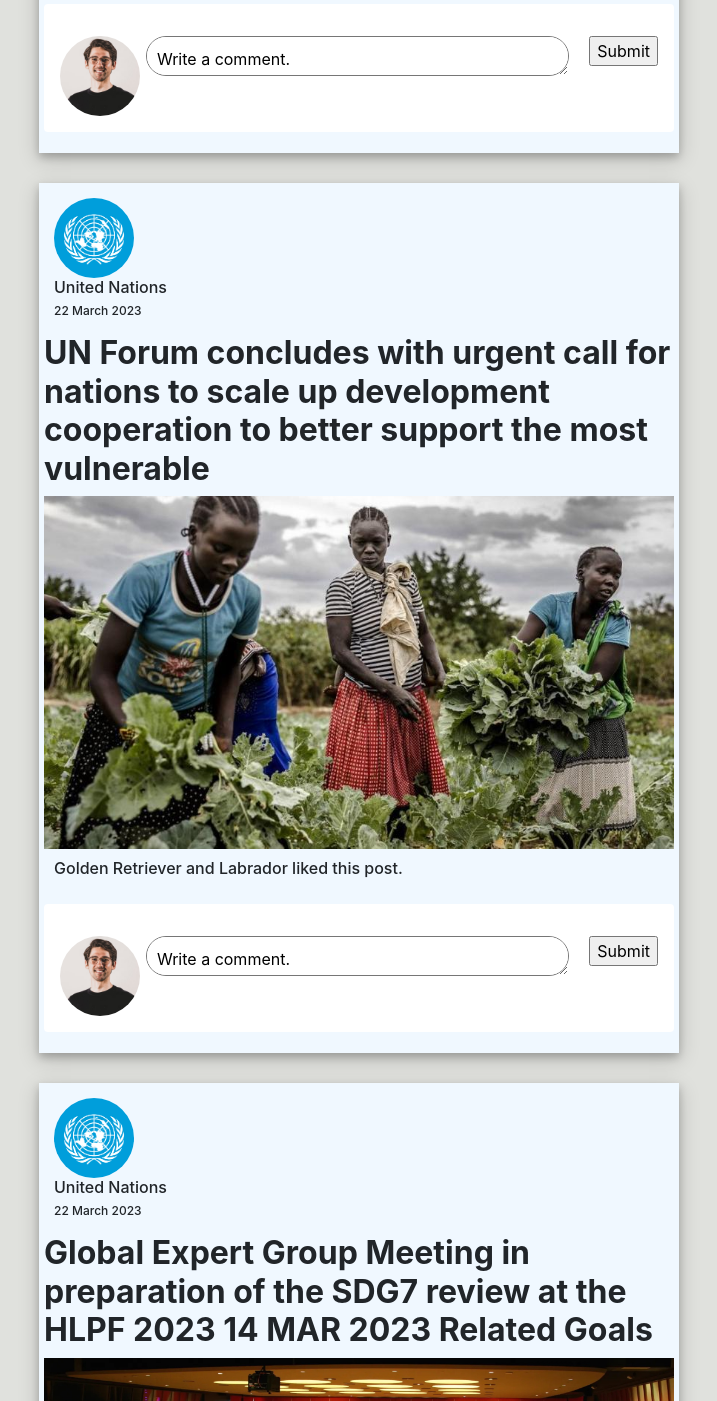
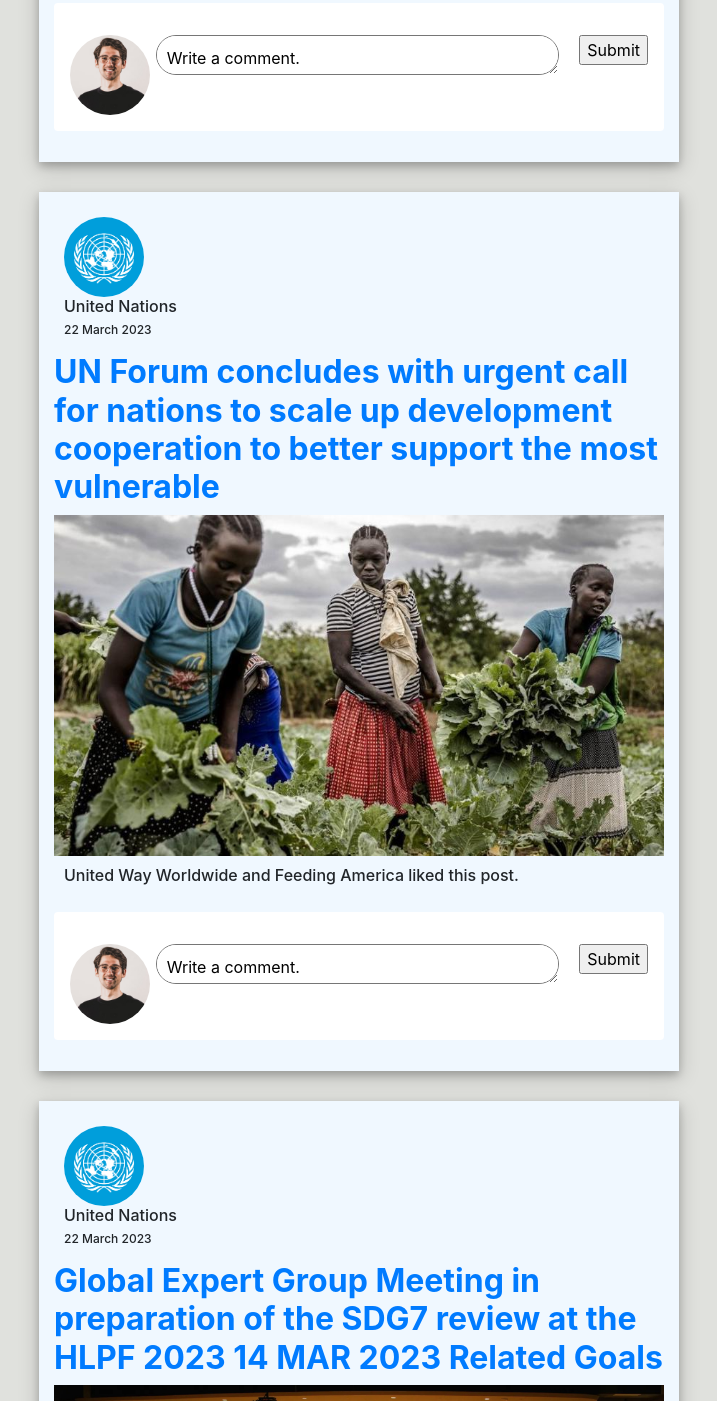
Before and after one commit to AkshatRait/Level-4-project, a plain HTML site: page index.html in a window 1280 px wide. Shown: the part 1399-2800 px from the top of the page, without its empty margins (281-998 px from the left). Drawn offline with nearby package versions, Linux system fonts and the light colour scheme.

```diff
--- a/index.html
+++ b/index.html
@@ -85,13 +85,13 @@
       <div class="timeline-namebar">
         <h6><img src="/images/united-nations.jpg"><br>United Nations<br>
         <sub>22 March 2023 </sub></h6>
-       <h2><strong>UN calls for game-changing action to stem global water crisis</strong></h2>
+       <a href=https://www.un.org/en/desa/un-calls-game-changing-action-stem-global-water-crisis><h2><strong>UN calls for game-changing action to stem global water crisis</strong></h2></a>
       </div>
 
         <div class= "post-image"><img src="/images/timeline-1.jpg">
         </div>
       <div class="likebar">
-        <!--Add Icons--><h6>Golden Retriever and Labrador liked this post.</h6>
+        <!--Add Icons--><h6>United Way Worldwide and Feeding America liked this post.</h6>
        </div>
         <div class="comment-bar">
     <div class="my-3 p-3 bg-white rounded box-shadow">
@@ -113,12 +113,12 @@
       <div class="timeline-namebar">
         <h6><img src="/images/united-nations.jpg"><br>United Nations<br>
           <sub>22 March 2023 </sub></h6>
-         <h2><strong>UN Forum concludes with urgent call for nations to scale up development cooperation to better support the most vulnerable</strong></h2>
+         <a href =https://www.un.org/en/desa/un-forum-concludes-urgent-call-nations-scale-development-cooperation-better-support-most><h2><strong>UN Forum concludes with urgent call for nations to scale up development cooperation to better support the most vulnerable</strong></h2></a>
         </div>
         <div class= "post-image"><img src="/images/timeline-2.jpg">
         </div>
       <div class="likebar">
-        <!--Add Icons--><h6>Golden Retriever and Labrador liked this post.</h6>
+        <!--Add Icons--><h6>United Way Worldwide and Feeding America liked this post.</h6>
        </div>
         <div class="comment-bar">
     <div class="my-3 p-3 bg-white rounded box-shadow">
@@ -141,16 +141,16 @@
       <div class="timeline-namebar">
         <h6><img src="/images/united-nations.jpg"><br>United Nations<br>
           <sub>22 March 2023 </sub></h6>
-         <h2><strong>Global Expert Group Meeting in preparation of the SDG7 review at the HLPF 2023
+         <a href= https://sdgs.un.org/news/global-expert-group-meeting-preparation-sdg7-review-hlpf-2023-50768><h2><strong>Global Expert Group Meeting in preparation of the SDG7 review at the HLPF 2023
           14 MAR 2023
           Related Goals
-          </strong></h2>
+          </strong></h2></a>
         </div>
         <div class= "post-image"><img src="/images/timeline-3.jpg
           ">
         </div>
       <div class="likebar">
-        <!--Add Icons--><h6>Golden Retriever and Labrador liked this post.</h6>
+        <!--Add Icons--><h6>United Way Worldwide and Feeding America liked this post.</h6>
        </div>
         <div class="comment-bar">
     <div class="my-3 p-3 bg-white rounded box-shadow">
--- a/style.css
+++ b/style.css
@@ -50,7 +50,7 @@
     box-shadow: 0 4px 8px 0 rgba(0, 0, 0, 0.2), 0 6px 20px 0 rgba(0, 0, 0, 0.19);
     width: 50%;
     margin-left: 25%;
-    padding: 5px;
+    padding: 15px;
     margin-top: 30px;
 }
 
```
